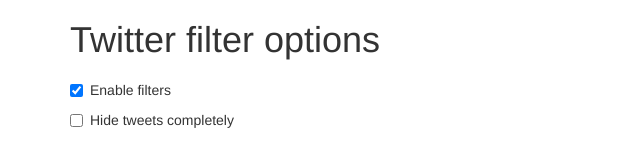
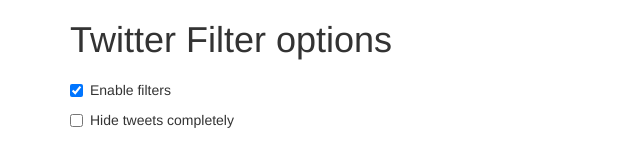
Before and after one commit to lihanli/twitter-filter, a browser extension: page dist/options/index.html in a window 1280 px wide. Shown: the top 151 px of the page, without its empty margins (0-640 px from the left). Drawn offline with Linux system fonts and the light colour scheme.

Commit message:
copy change

```diff
--- a/dist/options/index.html
+++ b/dist/options/index.html
@@ -1,13 +1,13 @@
 <!DOCTYPE html>
 <html>
 <head>
-	<title>Twitter filter options</title>
+	<title>Twitter Filter options</title>
   <link rel="stylesheet" href="../../bower_components/bootstrap/dist/css/bootstrap.css" />
   <link rel="stylesheet" href="../css/options.css" />
 </head>
 <body>
   <div class="container">
-    <h1>Twitter filter options</h1>
+    <h1>Twitter Filter options</h1>
 
     <div class="alerts-box">
     </div>
```
Also changed, not shown: manifest.json.
